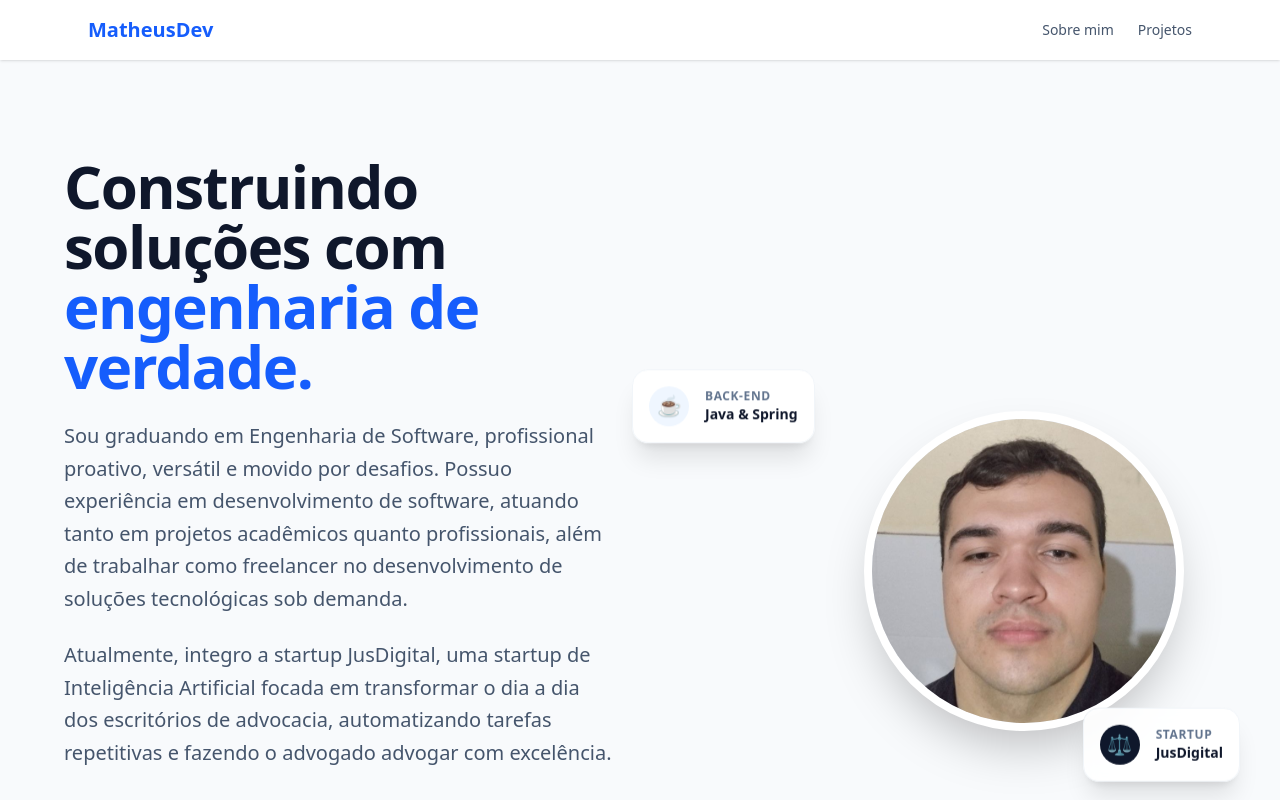
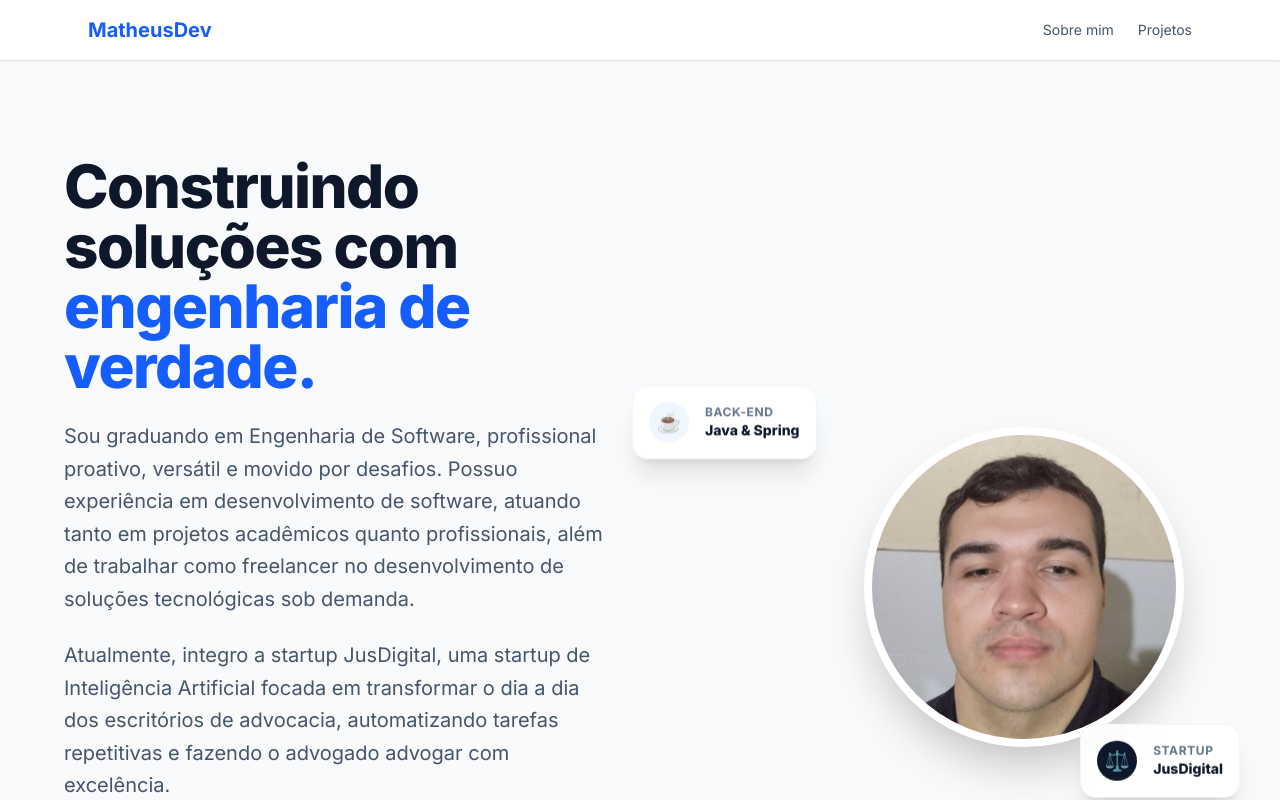
Before and after one commit to Matheus-a31/front-portifolio, a Next.js app: page / in a window 1280 px wide. Shown: the top 800 px of the page. Built offline with nearby package versions, Linux system fonts and the light colour scheme.

Commit message:
chore(design): altera fonte para Inter e idioma para pt-BR

```diff
--- a/src/app/layout.tsx
+++ b/src/app/layout.tsx
@@ -1,20 +1,16 @@
 import type { Metadata } from "next";
-import { Geist, Geist_Mono } from "next/font/google";
+import { Inter } from "next/font/google";
 import "./globals.css";
 
-const geistSans = Geist({
-  variable: "--font-geist-sans",
+const inter = Inter({
   subsets: ["latin"],
-});
-
-const geistMono = Geist_Mono({
-  variable: "--font-geist-mono",
-  subsets: ["latin"],
+  weight: ["400", "600", "700", "800"],
+  variable: "--font-inter",
 });
 
 export const metadata: Metadata = {
-  title: "Matheus Desenvolvedor Portifólio",
-  description: "Portifólio de Matheus, desenvolvedor fullstack",
+  title: "Matheus de Assis — Engenheiro de Software",
+  description: "Portfólio de Matheus de Assis, engenheiro de software fullstack especializado em Java, Spring Boot e Next.js.",
 };
 
 export default function RootLayout({
@@ -23,10 +19,8 @@ export default function RootLayout({
   children: React.ReactNode;
 }>) {
   return (
-    <html lang="en">
-      <body
-        className={`${geistSans.variable} ${geistMono.variable} antialiased`}
-      >
+    <html lang="pt-BR">
+      <body className={`${inter.variable} antialiased font-sans`}>
         {children}
       </body>
     </html>
```
